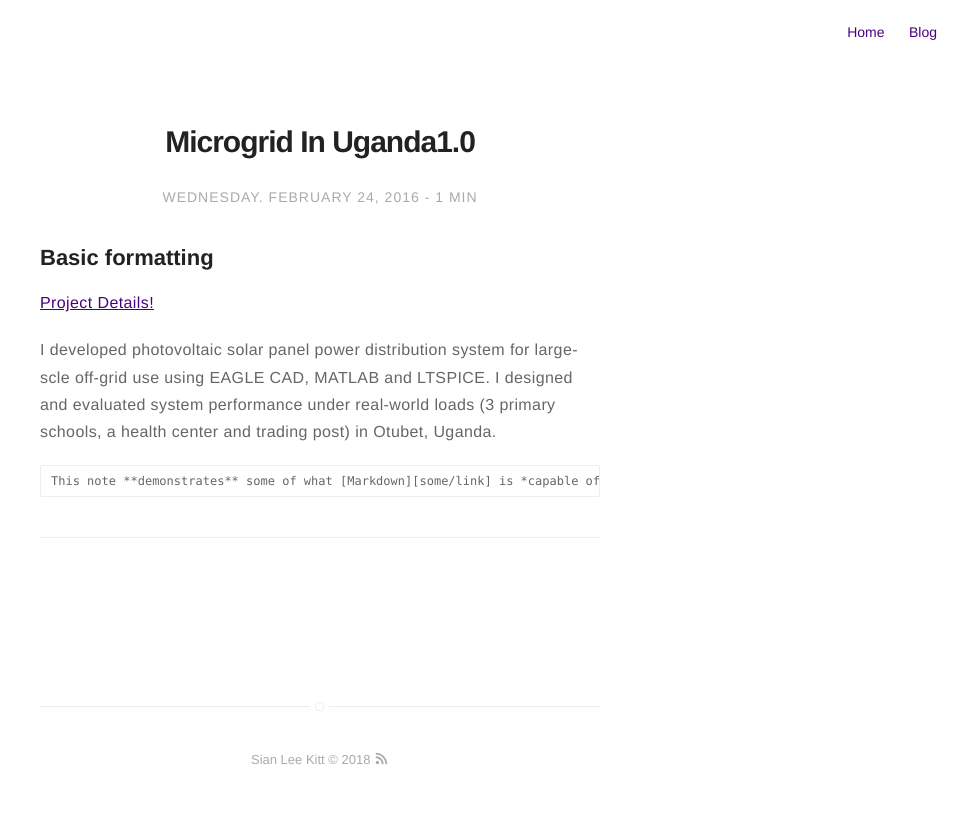
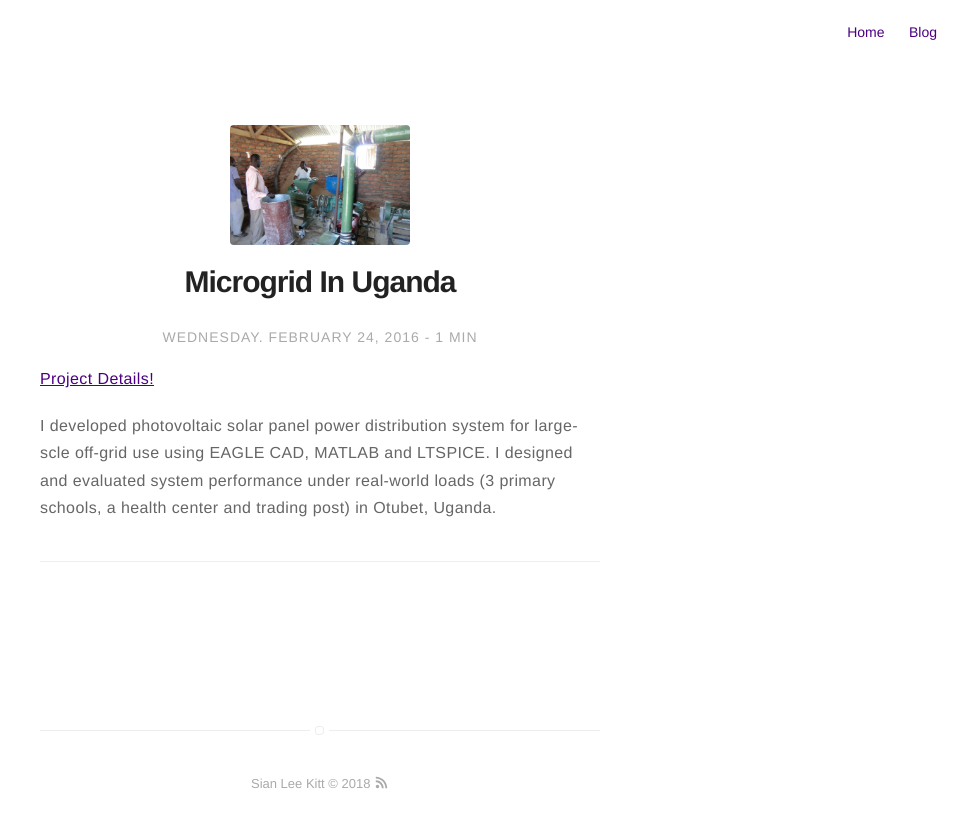
Before and after one commit to Siaan/Siaan.github.io, a Jekyll site: the page built from _posts/2016-02-24-spelling-corrections-elements.markdown, in a window 1280 px wide. Shown: the top 828 px of the page, without its empty margins (320-1280 px from the left). Built offline with Jekyll 4.4.1, drawn with Linux system fonts in a browser that asks for light colours.

Commit message:
Uganda Info Updated

```diff
--- a/_posts/2016-02-24-spelling-corrections-elements.markdown
+++ b/_posts/2016-02-24-spelling-corrections-elements.markdown
@@ -1,9 +1,9 @@
 ---
-title: "Microgrid In Uganda1.0"
+title: "Microgrid In Uganda"
 layout: post
 date: 2016-02-24 22:44
-image: /assets/images/markdown.jpg
-headerImage: false
+image: /assets/images/uganda.jpg
+headerImage: true
 tag:
 - markdown
 - elements
@@ -13,17 +13,12 @@ author: Sian
 description: Markdown summary with different options
 ---
 
-## Basic formatting
-
 [Project Details!][1]
 
 I developed photovoltaic solar panel power distribution system for large-scle off-grid use using EAGLE CAD, MATLAB and LTSPICE.
 I designed and evaluated system performance under real-world loads (3 primary schools, a health center and trading post) in Otubet, Uganda.
 
 
-{% highlight html %}
-This note **demonstrates** some of what [Markdown][some/link] is *capable of doing*.
-{% endhighlight %}
 
 ---
 
```
